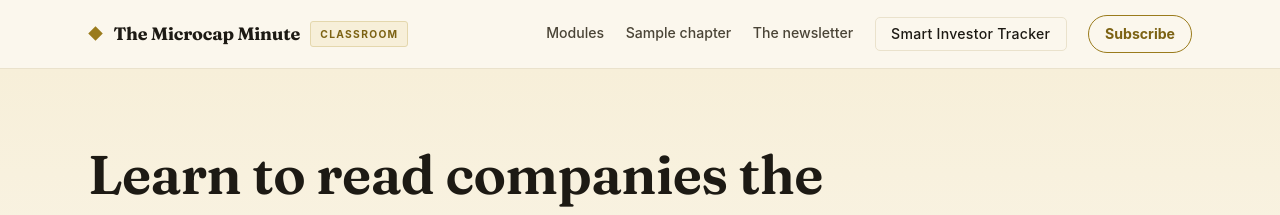
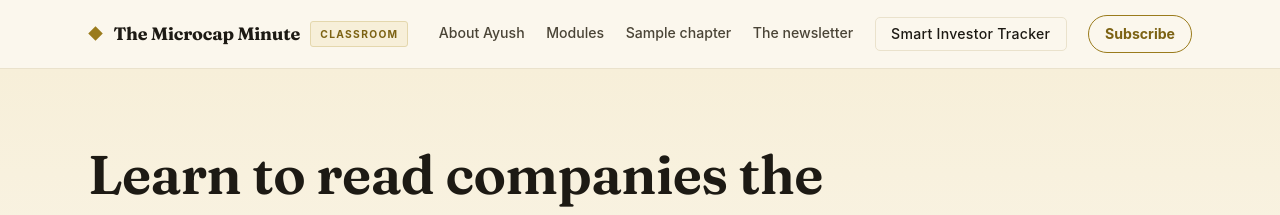
Before and after one commit to themicrocapinvestor/mm-classroom, a Jekyll site: the page built from index.md, in a window 1280 px wide. Shown: the top 215 px of the page. Built offline with Jekyll 4.4.1, drawn with Linux system fonts in a browser that asks for light colours.

Commit message:
Add About Ayush to nav

```diff
--- a/_layouts/default.html
+++ b/_layouts/default.html
@@ -282,6 +282,7 @@
       <span class="prod-tag">Classroom</span>
     </a>
     <nav class="site-nav" aria-label="Product">
+      <a href="https://ayushagrawal.in/">About Ayush</a>
       <a href="{{ '/#modules' | relative_url }}">Modules</a>
       <a href="{{ '/m01/c01/' | relative_url }}">Sample chapter</a>
       <a href="https://www.themicrocapminute.in">The newsletter</a>
```
